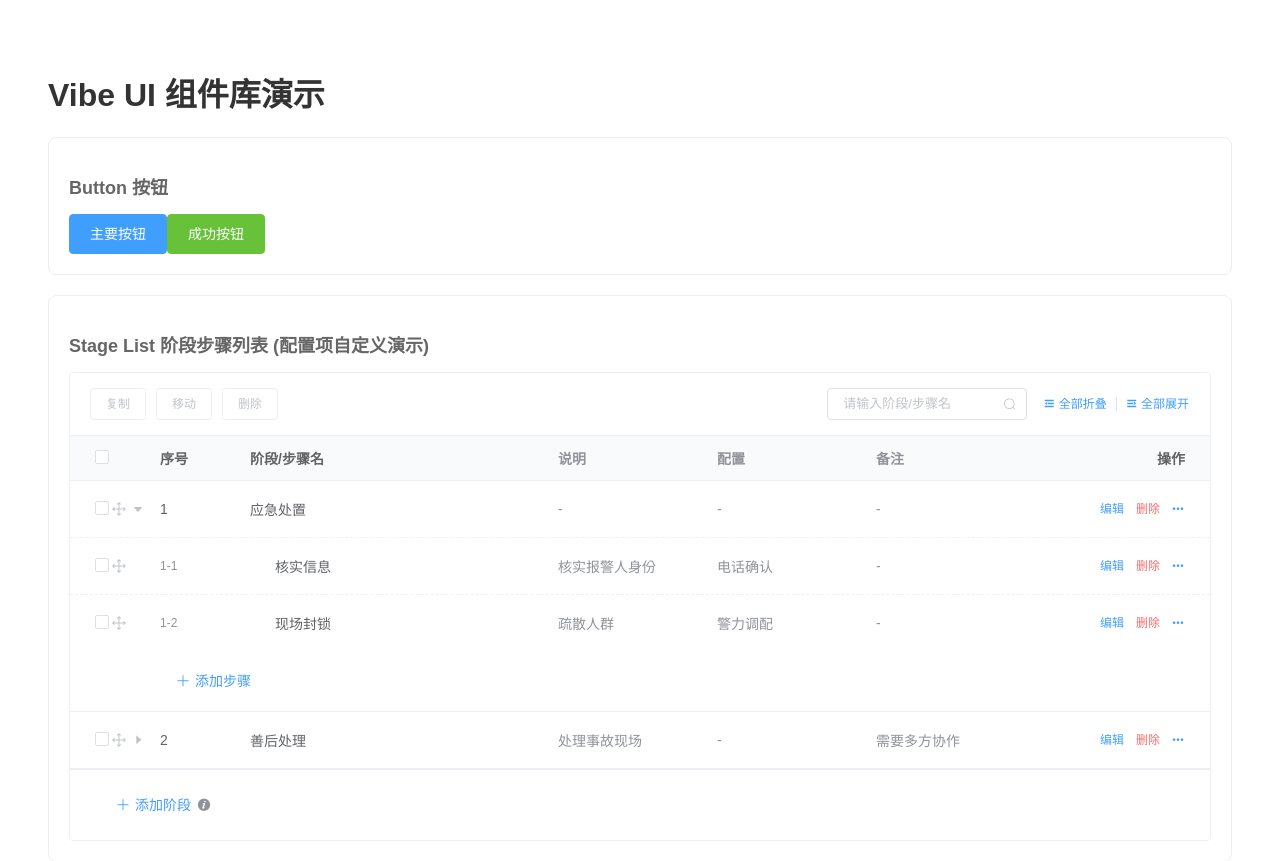
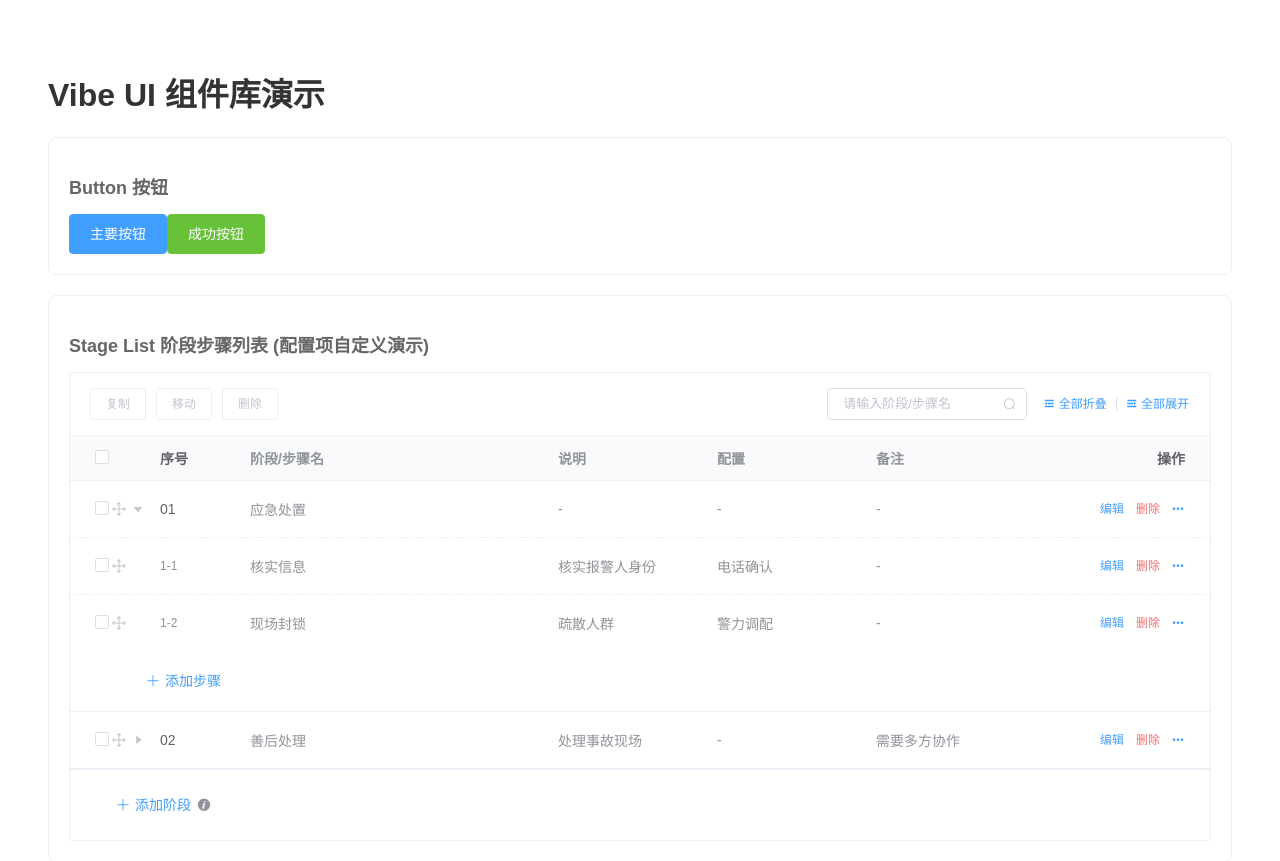
Before and after one commit to Fengxiaozhi/work-project, a Vue app in the folder vibe/: page / in a window 1280 px wide. Shown: the top 861 px of the page. Built offline with nearby package versions, Linux system fonts and the light colour scheme.

Commit message:
feat:优化序号名称的展示

```diff
--- a/vibe/examples/src/App.vue
+++ b/vibe/examples/src/App.vue
@@ -40,19 +40,20 @@ export default {
     return {
       mockData: [
         {
-          id: 1,
+          no: '01',
           name: '应急处置',
           description: '-',
           config: '-',
           expanded: true,
           checked: false,
           steps: [
-            { id: 101, name: '核实信息', description: '核实报警人身份', config: '电话确认', checked: false },
-            { id: 102, name: '现场封锁', description: '疏散人群', config: '警力调配', checked: false }
+            { id: 101, no: '1-1', name: '核实信息', description: '核实报警人身份', config: '电话确认', checked: false },
+            { id: 102, no: '1-2', name: '现场封锁', description: '疏散人群', config: '警力调配', checked: false }
           ]
         },
         {
           id: 2,
+          no: '02',
           name: '善后处理',
           description: '处理事故现场',
           config: '-',
@@ -63,8 +64,8 @@ export default {
         }
       ],
       customColumns: [
-        { label: '序号', type: 'index', width: '90px' },
-        { label: '阶段/步骤名', type: 'name', flex: 2 },
+        { label: '序号', type: 'index', prop: 'no', width: '90px' },
+        { label: '阶段/步骤名', prop: 'name', flex: 2 },
         { label: '说明', prop: 'description', flex: 1 },
         { label: '配置', prop: 'config', flex: 1 },
         { label: '备注', prop: 'remark', flex: 1 }
--- a/vibe/src/components/VibeStageList.vue
+++ b/vibe/src/components/VibeStageList.vue
@@ -57,7 +57,12 @@
       ghost-class="vibe-ghost"
       @change="onStageChange"
     >
-      <div v-for="(stage, sIdx) in internalList" :key="stage.id" class="vibe-stage-group">
+      <div
+        v-for="stage in internalList"
+        :key="stage.id"
+        class="vibe-stage-group"
+        v-show="isStageVisible(stage)"
+      >
         <!-- 阶段行 -->
         <div class="vibe-row vibe-stage-row">
           <div class="col-check">
@@ -78,10 +83,7 @@
             :style="col.width ? { width: col.width } : { flex: col.flex || 1 }"
           >
             <template v-if="col.type === 'index'">
-              {{ sIdx + 1 }}
-            </template>
-            <template v-else-if="col.type === 'name'">
-              {{ stage.name }}
+              {{ stage[col.prop] }}
             </template>
             <template v-else>
               {{ stage[col.prop] || '-' }}
@@ -113,7 +115,12 @@
             ghost-class="vibe-ghost"
             @change="(evt) => onStepChange(evt, stage)"
           >
-            <div v-for="(step, stIdx) in stage.steps" :key="step.id" class="vibe-row vibe-step-row">
+            <div
+              v-for="step in stage.steps"
+              :key="step.id"
+              class="vibe-row vibe-step-row"
+              v-show="isStepVisible(step)"
+            >
               <div class="col-check">
                 <el-checkbox v-model="step.checked" @change="handleItemCheck"></el-checkbox>
                 <i class="el-icon-rank drag-handle-step"></i>
@@ -128,11 +135,7 @@
                 :style="col.width ? { width: col.width } : { flex: col.flex || 1 }"
               >
                 <template v-if="col.type === 'index'">
-                  <span style="font-size: 12px; color: #909399;">{{ sIdx + 1 }}-{{ stIdx + 1 }}</span>
-                </template>
-                <template v-else-if="col.type === 'name'">
-                  <span class="vibe-step-name-indent"></span>
-                  {{ step.name }}
+                  <span style="font-size: 12px; color: #909399;">{{ step[col.prop] }}</span>
                 </template>
                 <template v-else>
                   {{ step[col.prop] || '-' }}
@@ -187,8 +190,8 @@ export default {
     columns: {
       type: Array,
       default: () => [
-        { label: '序号', type: 'index', width: '90px' },
-        { label: '阶段/步骤名', type: 'name', flex: 2 },
+        { label: '序号', type: 'index', prop: 'no', width: '90px' },
+        { label: '阶段/步骤名', prop: 'name', flex: 2 },
         { label: '说明', prop: 'description', flex: 2 },
         { label: '应急操作配置', prop: 'config', flex: 2 }
       ]
@@ -355,6 +358,18 @@ export default {
         this.$emit('drag-save', this.lastDelta);
       }
     },
+    // 搜索辅助逻辑
+    isStageVisible(stage) {
+      if (!this.searchQuery) return true;
+      const q = this.searchQuery.toLowerCase();
+      const matchStage = stage.name && stage.name.toLowerCase().includes(q);
+      const matchSteps = stage.steps && stage.steps.some(step => step.name && step.name.toLowerCase().includes(q));
+      return matchStage || matchSteps;
+    },
+    isStepVisible(step) {
+      if (!this.searchQuery) return true;
+      return step.name && step.name.toLowerCase().includes(this.searchQuery.toLowerCase());
+    },
     // 高性能回滚：基于增量（Delta）恢复，不进行全量覆盖
     rollback() {
       if (!this.lastDelta) return;
@@ -482,10 +497,7 @@ export default {
   .col-index { overflow: visible; flex-shrink: 0; }
   .col-name { flex: 2; }
 
-  .vibe-step-name-indent {
-    width: 25px; // 给步骤名加个小缩进，增强层次感
-    flex-shrink: 0;
-  }
+
 
   .col-dynamic { flex: 1; color: #909399; }
   .col-ops { width: 150px; text-align: right; flex-shrink: 0; padding: 0 5px; }
@@ -506,7 +518,7 @@ export default {
   }
 
   .vibe-add-step {
-    padding: 10px 0 10px 105px;
+    padding: 10px 0 10px 75px;
   }
 
   .vibe-add-stage {
```
